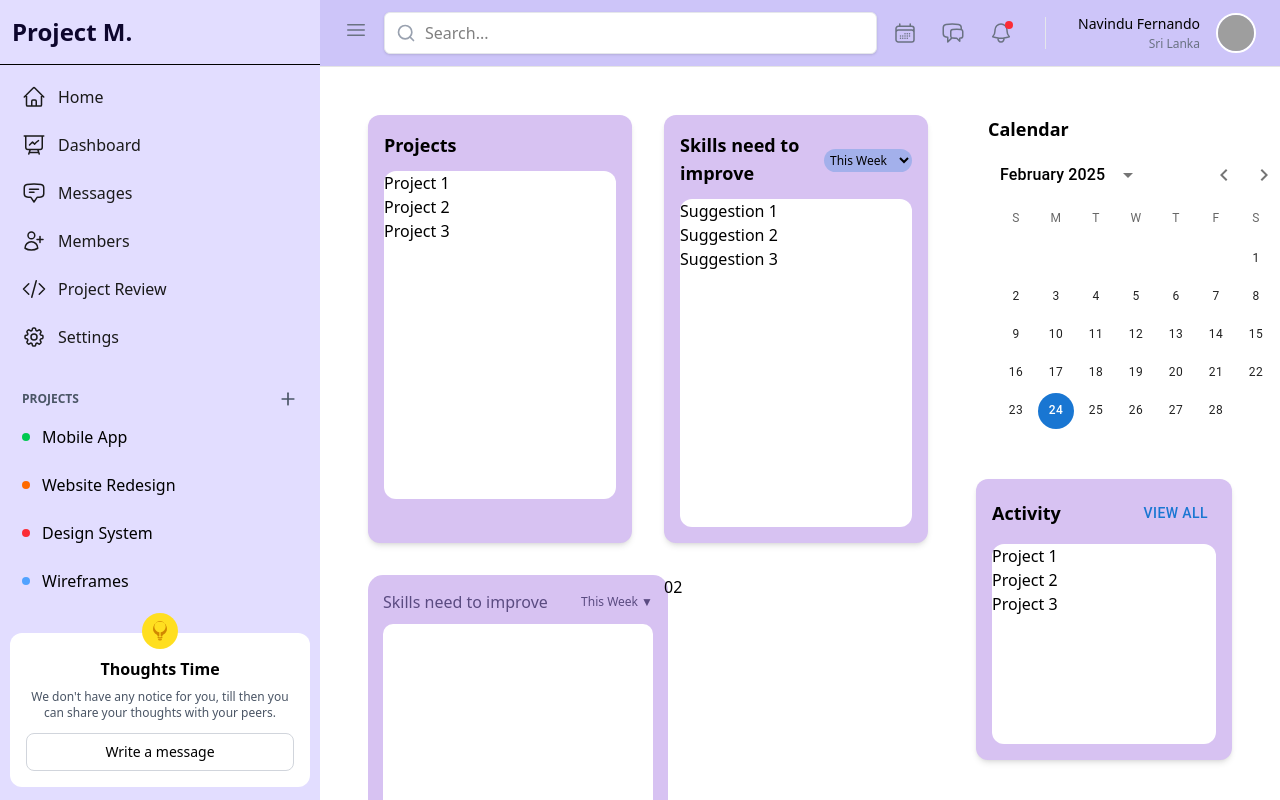
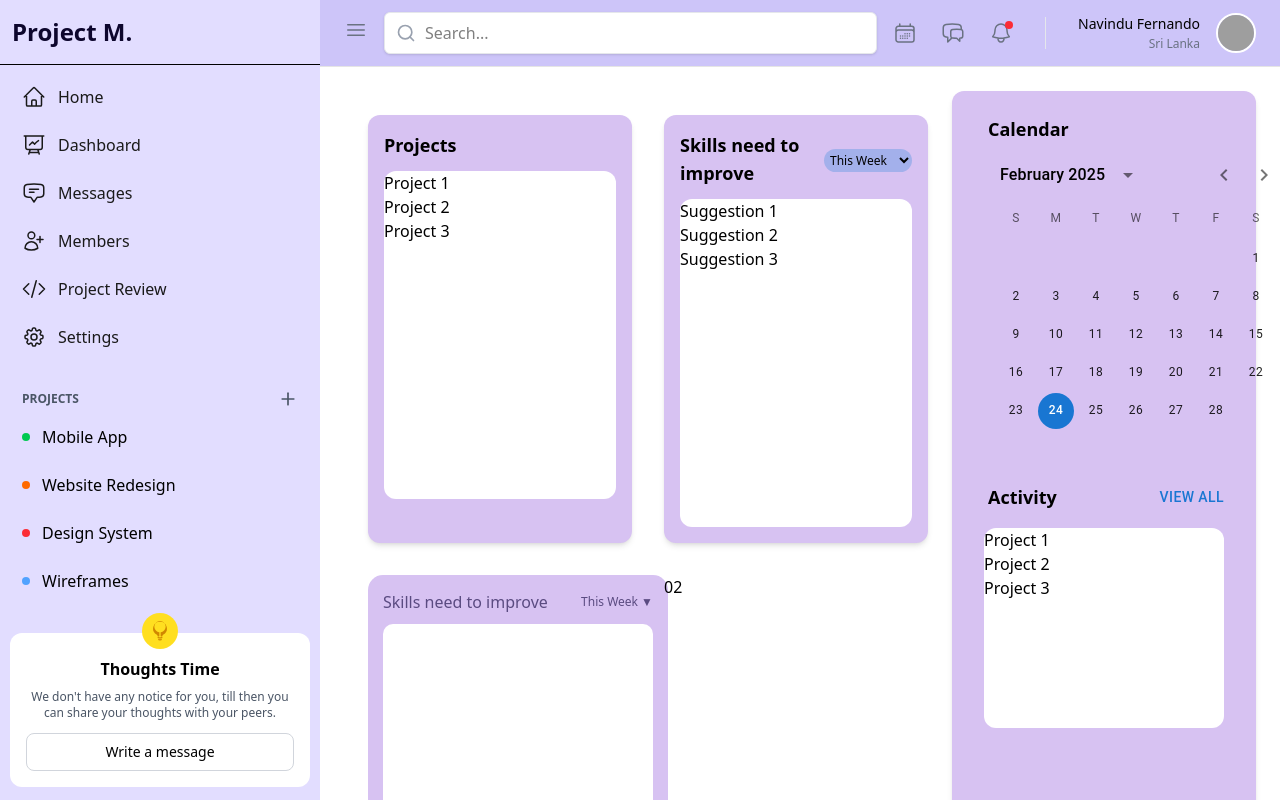
Before and after one commit to navindufernando/QUBIQ, a React (Vite) app in the folder common/sideandnavbar/: page /dashboard in a window 1280 px wide. Shown: the top 800 px of the page. Built offline with nearby package versions, Linux system fonts and the light colour scheme; grey boxes are pictures that could not be loaded.

Commit message:
Styling Side Panel

```diff
--- a/common/sideandnavbar/src/pages/Dashboard-dev/DevDashboard.tsx
+++ b/common/sideandnavbar/src/pages/Dashboard-dev/DevDashboard.tsx
@@ -95,26 +95,25 @@ const DevDashboard = () => {
         </div>
       </div>
       {/* Side Panel */}
-      <div className="w-1/3 p-6">
+      <div className="w-1/3 p-6 bg-[#D7C2F2] shadow-md rounded-xl">
         {/* Calendar */}
         <h2 className="text-lg font-semibold ml-3">Calendar</h2>
         <LocalizationProvider dateAdapter={AdapterDayjs}>
           <DateCalendar value={selectedDate} onChange={handleDateChange} />
         </LocalizationProvider>
+
         {/* Activity List */}
-        <div className="bg-[#D7C2F2] rounded-xl shadow-md p-4">
         <div className="flex justify-between items-center mb-3">
-            <h2 className="text-lg font-semibold">Activity</h2>
+          <h2 className="text-lg font-semibold ml-3">Activity</h2>
           {/* <div>View All</div> */}
           <Button href="#text-buttons" className="text-sm">
             View All
           </Button>
         </div>
-          <div className="bg-white min-h-50 max-h-82 rounded-xl grow">
+        <div className="bg-white min-h-50 max-h-82 rounded-xl grow mx-2">
           <div>Project 1</div>
           <div>Project 2</div>
           <div>Project 3</div>
-          </div>
         </div>
       </div>
     </div>
```
Lines whose indentation alone changed are shown as unchanged.
